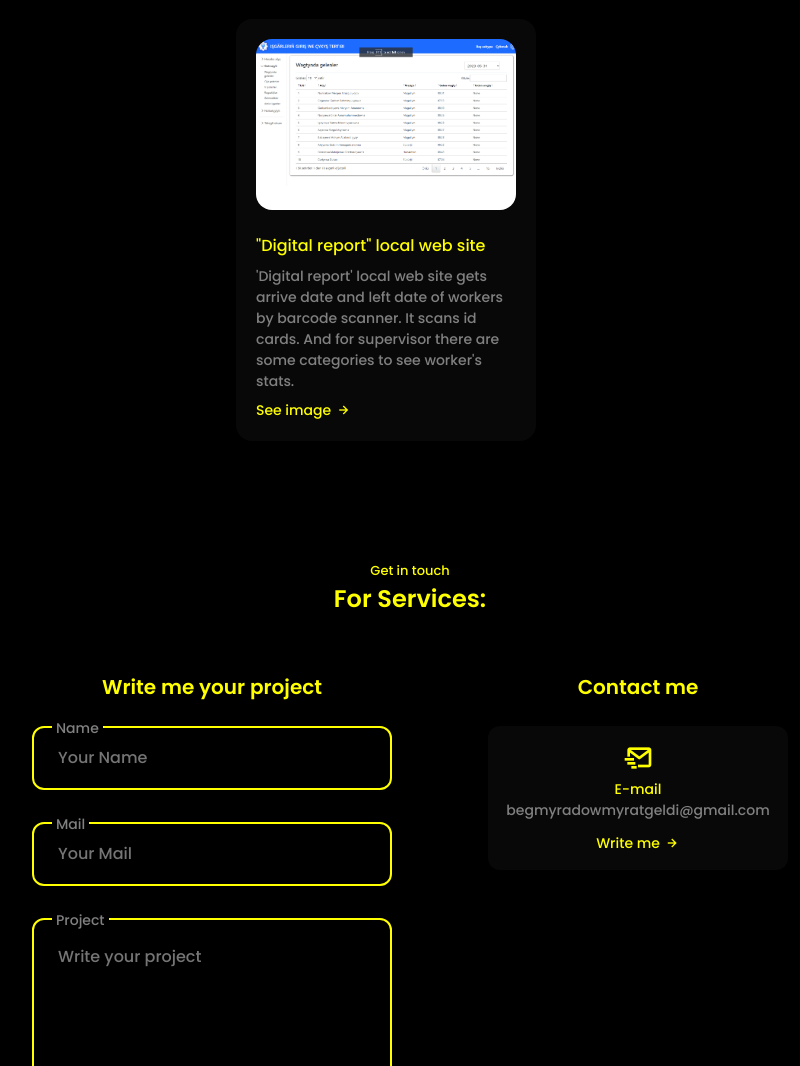
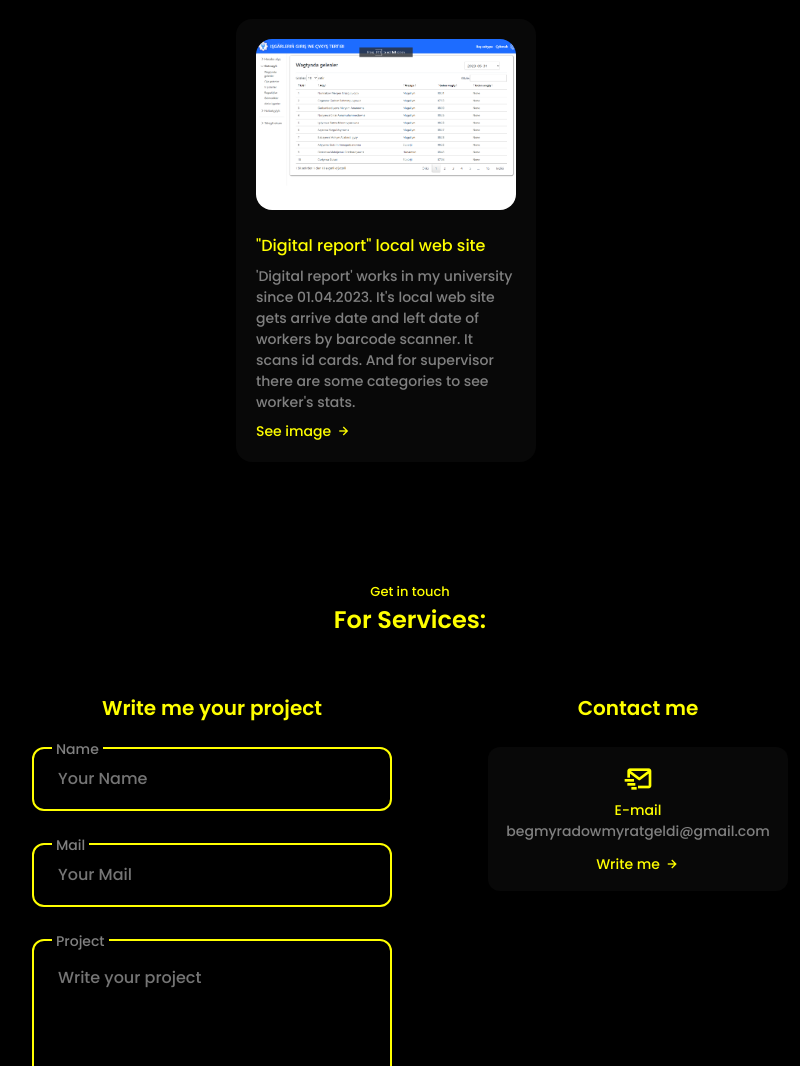
Before and after one commit to MyratJr/MyratJrPro, a plain HTML site: page index.html in a window 1280 px wide. Shown: the part 2155-3221 px from the top of the page, without its empty margins (230-1030 px from the left). Drawn offline with nearby package versions, Linux system fonts and the light colour scheme.

Commit message:
Update index.html

```diff
--- a/index.html
+++ b/index.html
@@ -402,7 +402,7 @@
                         <img src="assets/img/Untitled6.png" alt="" class="work__img">
                         <h3 class="work__title">"Digital report" local web site</h3>
                         <p class="work__description">
-                            'Digital report' local web site gets arrive date and left date of workers by barcode scanner. It scans id cards.
+                            'Digital report' works in my university since 01.04.2023. It's local web site gets arrive date and left date of workers by barcode scanner. It scans id cards.
                             And for supervisor there are some categories to see worker's stats.
                         </p>
                         <a class="work__button" href="assets/img/Untitled6.png"  target="_blank">
```
